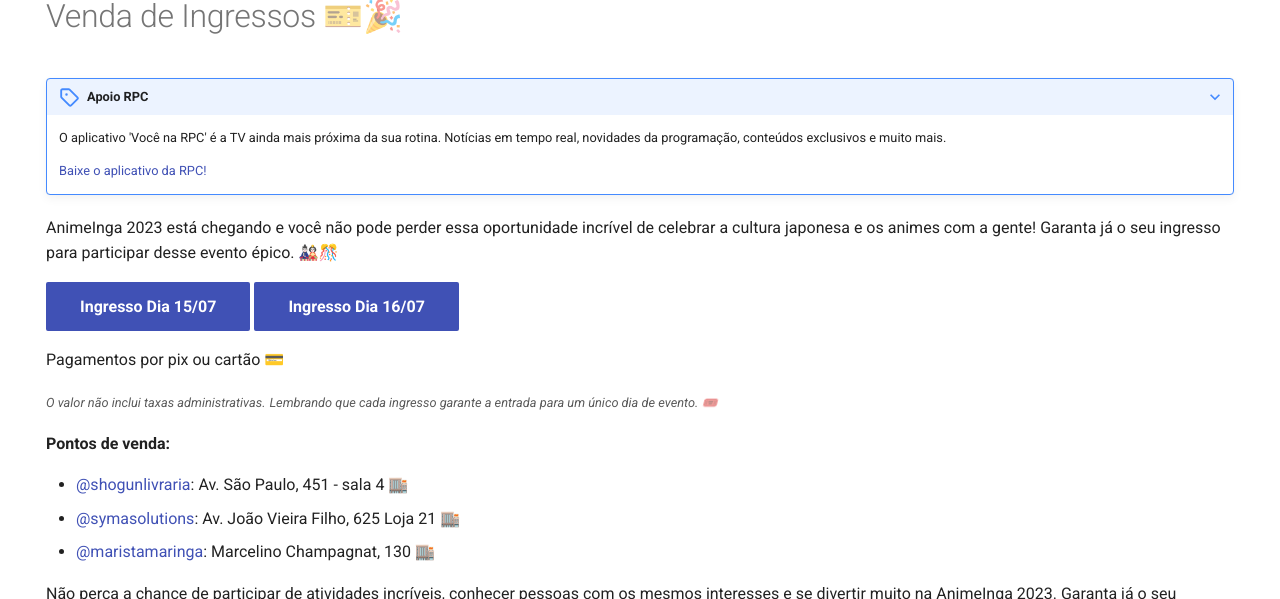
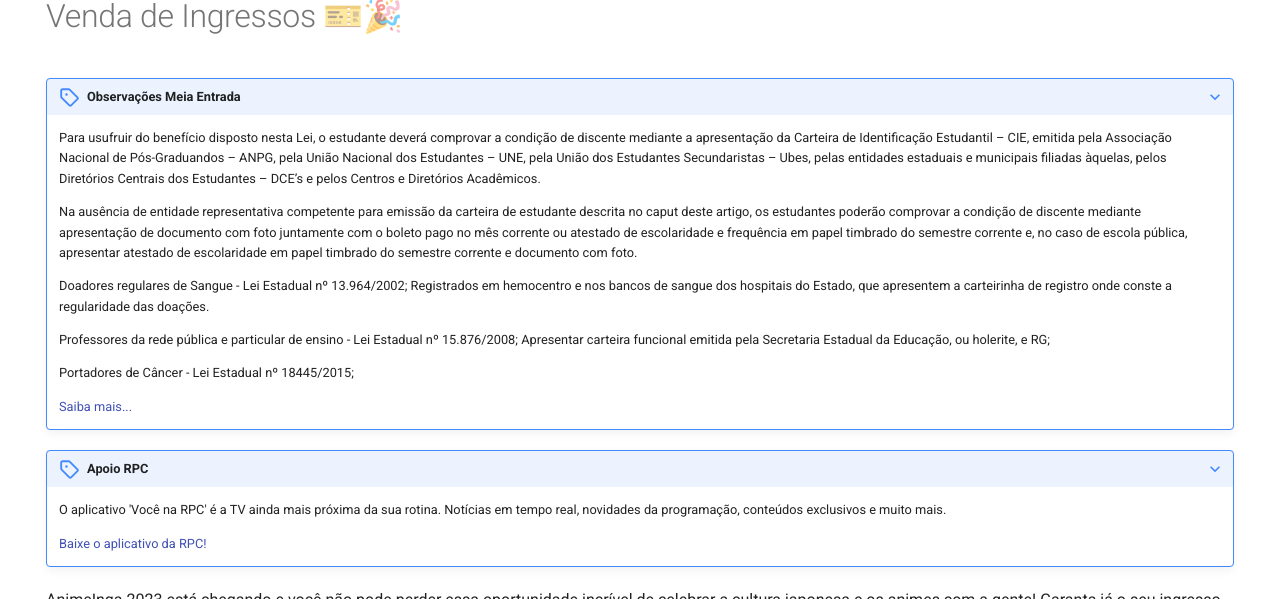
Before and after one commit to AnimeInga/animeinga.github.io, an MkDocs documentation site: the page built from docs/ingressos.md, in a window 1280 px wide and 900 px high, cut to the strip 301-900 px from the top of the window. Built offline with MkDocs 1.6.1 and Material for MkDocs 9.7.7, drawn with Linux system fonts in a browser that asks for light colours; plug-ins that fetch from the network failed and are left out.

Commit message:
feat: ingressos lei e pagina inicial

```diff
--- a/docs/ingressos.md
+++ b/docs/ingressos.md
@@ -9,6 +9,20 @@ hide:
 </div>
 
 # Venda de Ingressos 🎫🎉
+
+???+ note "Observações Meia Entrada"
+
+    Para usufruir do benefício disposto nesta Lei, o estudante deverá comprovar a condição de discente mediante a apresentação da Carteira de Identificação Estudantil – CIE, emitida pela Associação Nacional de Pós-Graduandos – ANPG, pela União Nacional dos Estudantes – UNE, pela União dos Estudantes Secundaristas – Ubes, pelas entidades estaduais e municipais filiadas àquelas, pelos Diretórios Centrais dos Estudantes – DCE’s e pelos Centros e Diretórios Acadêmicos.
+
+    Na ausência de entidade representativa competente para emissão da carteira de estudante descrita no caput deste artigo, os estudantes poderão comprovar a condição de discente mediante apresentação de documento com foto juntamente com o boleto pago no mês corrente ou atestado de escolaridade e frequência em papel timbrado do semestre corrente e, no caso de escola pública, apresentar atestado de escolaridade em papel timbrado do semestre corrente e documento com foto.
+
+    Doadores regulares de Sangue - Lei Estadual nº 13.964/2002; Registrados em hemocentro e nos bancos de sangue dos hospitais do Estado, que apresentem a carteirinha de registro onde conste a regularidade das doações.
+
+    Professores da rede pública e particular de ensino - Lei Estadual nº 15.876/2008; Apresentar carteira funcional emitida pela Secretaria Estadual da Educação, ou holerite, e RG;
+
+    Portadores de Câncer - Lei Estadual nº 18445/2015;
+
+    [Saiba mais...](https://www.assembleia.pr.leg.br/index.php/agoraelei?showPopup=meia-entrada-para-todo-estudante#:~:text=Súmula%3A%20Altera%20a%20Lei%20nº,similares%2C%20aos%20estudantes%20que%20especifica.)
 
 ???+ note "Apoio RPC"
 
```
Also changed, not shown: docs/index.md (+5 -1 lines), 1 other file.
